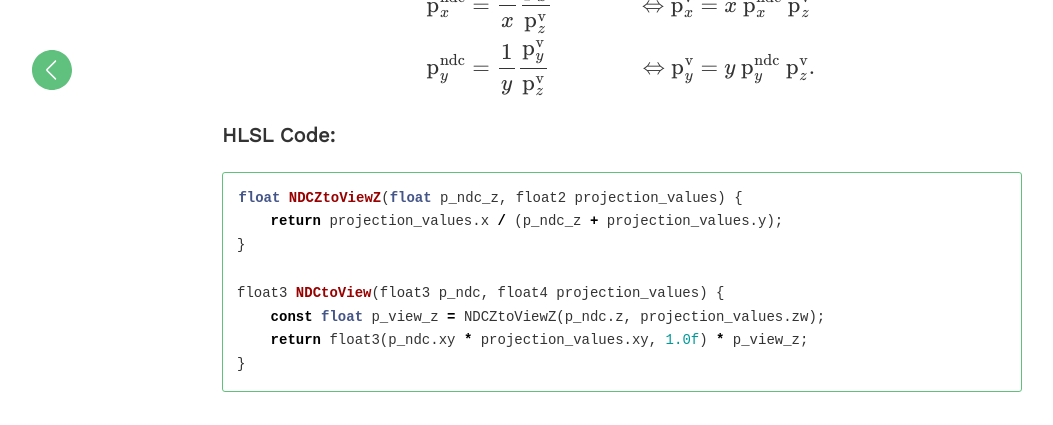
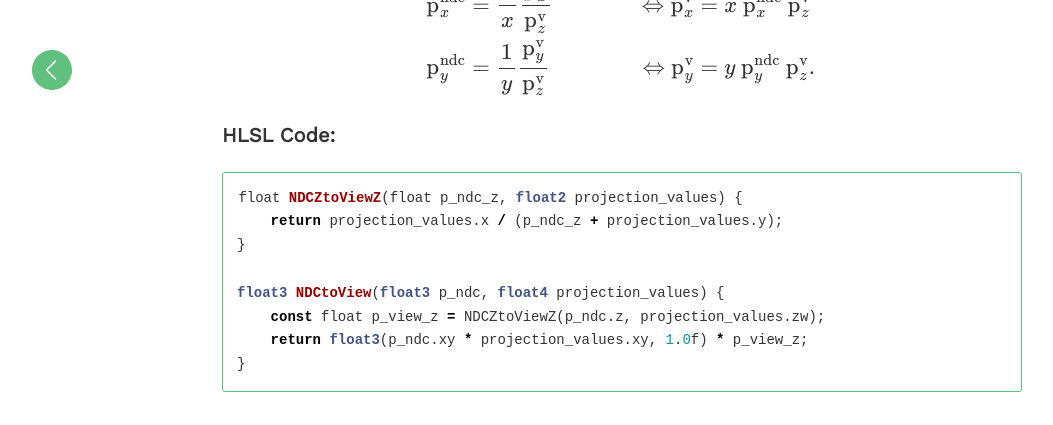
Before and after one commit to matt77hias/Blog, a Jekyll site: the page built from _posts/2017-09-07-ndc-to-view-space.md, in a window 1280 px wide and 900 px high, scrolled down 2303 px. Shown: the top 425 px of the window, without its empty margins (18-1071 px from the left). Built offline with Jekyll 4.4.1, drawn with Linux system fonts in a browser that asks for light colours; formulas are drawn with MathJax 3; comment, search, counter and statistics services are not loaded.

Commit message:
Update 2017-09-07-ndc-to-view-space.md

````diff
--- a/_posts/2017-09-07-ndc-to-view-space.md
+++ b/_posts/2017-09-07-ndc-to-view-space.md
@@ -63,7 +63,7 @@ $$\begin{align}
 \end{align}$$
 
 **HLSL Code:**
-```c++
+```hlsl
 float NDCZtoViewZ(float p_ndc_z, float2 projection_values) {
     return projection_values.x / (p_ndc_z + projection_values.y);
 }
````
